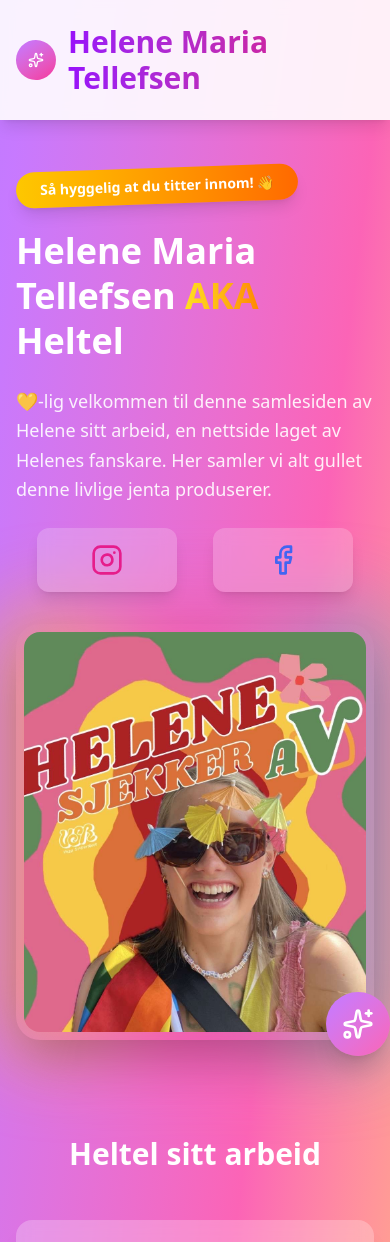
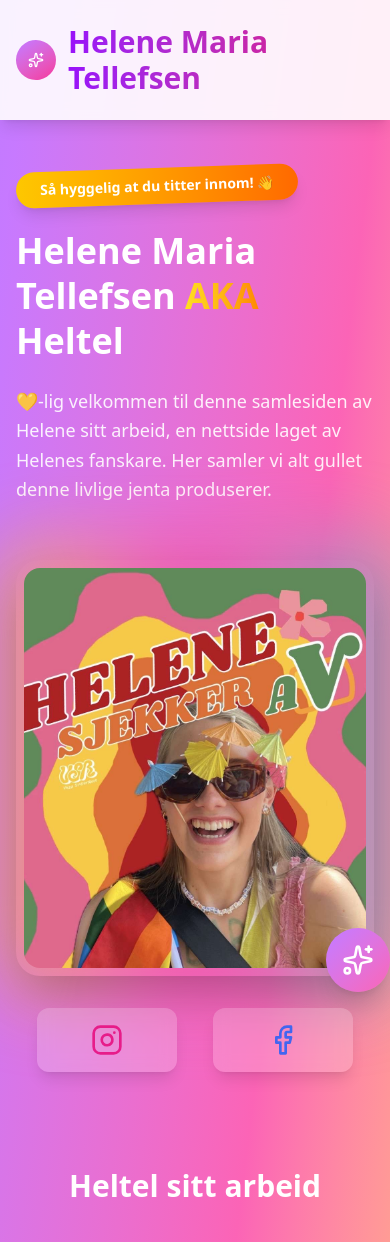
Before and after one commit to vegardhaneberg/Heltel, a React (Vite) app: page / in a window 390 px wide. Shown: the top 1242 px of the page. Built offline with nearby package versions, Linux system fonts and the light colour scheme.

Commit message:
Rearrange content on mobile

```diff
--- a/src/App.tsx
+++ b/src/App.tsx
@@ -59,12 +59,15 @@ function App() {
               nettside laget av Helenes fanskare. Her samler vi alt gullet denne
               livlige jenta produserer.
             </p>
-            <div className="flex flex-wrap gap-4 justify-evenly">
+
+            {/* Socials for desktop/tablet */}
+            <div className="hidden md:flex flex-wrap gap-4 justify-evenly">
               <a
                 href="https://www.instagram.com/heltel/"
                 target="_blank"
                 rel="noopener noreferrer"
-                className="bg-white/20 backdrop-blur-sm rounded-xl p-4 shadow-lg flex-1 min-w-[140px] max-w-[140px] flex items-center justify-center transform hover:scale-105 transition-transform hover:bg-white/30"
+                className="bg-white/20 backdrop-blur-sm rounded-xl p-4 shadow-lg min-w-[140px] max-w-[140px] flex items-center justify-center transform hover:scale-105 transition-transform hover:bg-white/30"
+                aria-label="Instagram"
               >
                 <Instagram className="w-8 h-8 text-pink-600 opacity-80 hover:opacity-100 transition-opacity" />
               </a>
@@ -72,11 +75,34 @@ function App() {
                 href="https://www.facebook.com/groups/1355474312821477"
                 target="_blank"
                 rel="noopener noreferrer"
-                className="bg-white/20 backdrop-blur-sm rounded-xl p-4 shadow-lg flex-1 min-w-[140px] max-w-[140px] flex items-center justify-center transform hover:scale-105 transition-transform hover:bg-white/30"
+                className="bg-white/20 backdrop-blur-sm rounded-xl p-4 shadow-lg min-w-[140px] max-w-[140px] flex items-center justify-center transform hover:scale-105 transition-transform hover:bg-white/30"
+                aria-label="Facebook"
               >
                 <Facebook className="w-8 h-8 text-blue-600 opacity-80 hover:opacity-100 transition-opacity" />
               </a>
             </div>
+          </div>
+
+          {/* Socials for mobile */}
+          <div className="order-3 md:hidden flex flex-wrap gap-4 justify-evenly">
+            <a
+              href="https://www.instagram.com/heltel/"
+              target="_blank"
+              rel="noopener noreferrer"
+              className="bg-white/20 backdrop-blur-sm rounded-xl p-4 shadow-lg min-w-[140px] max-w-[140px] flex items-center justify-center transform hover:scale-105 transition-transform hover:bg-white/30"
+              aria-label="Instagram"
+            >
+              <Instagram className="w-8 h-8 text-pink-600 opacity-80 hover:opacity-100 transition-opacity" />
+            </a>
+            <a
+              href="https://www.facebook.com/groups/1355474312821477"
+              target="_blank"
+              rel="noopener noreferrer"
+              className="bg-white/20 backdrop-blur-sm rounded-xl p-4 shadow-lg min-w-[140px] max-w-[140px] flex items-center justify-center transform hover:scale-105 transition-transform hover:bg-white/30"
+              aria-label="Facebook"
+            >
+              <Facebook className="w-8 h-8 text-blue-600 opacity-80 hover:opacity-100 transition-opacity" />
+            </a>
           </div>
         </div>
       </div>
```
